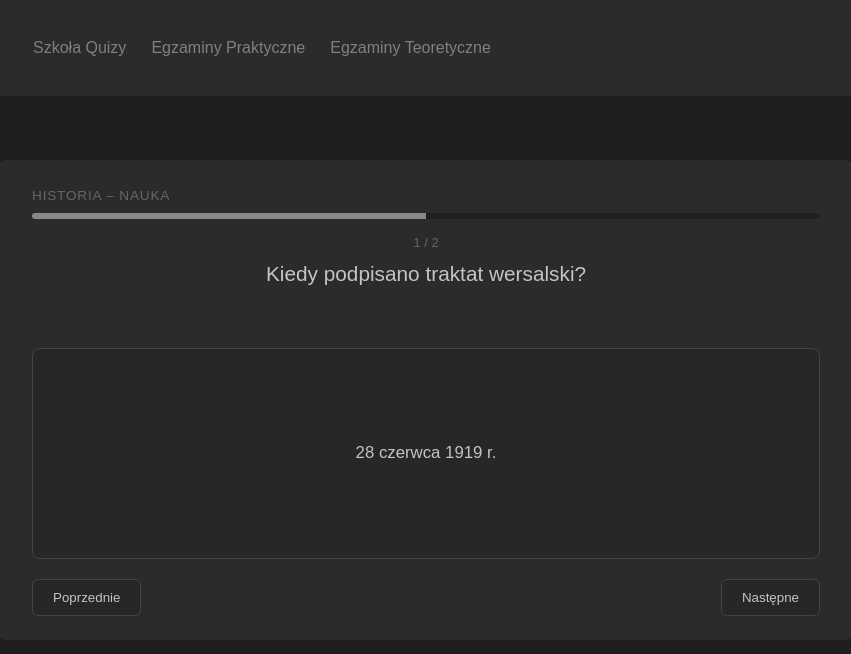
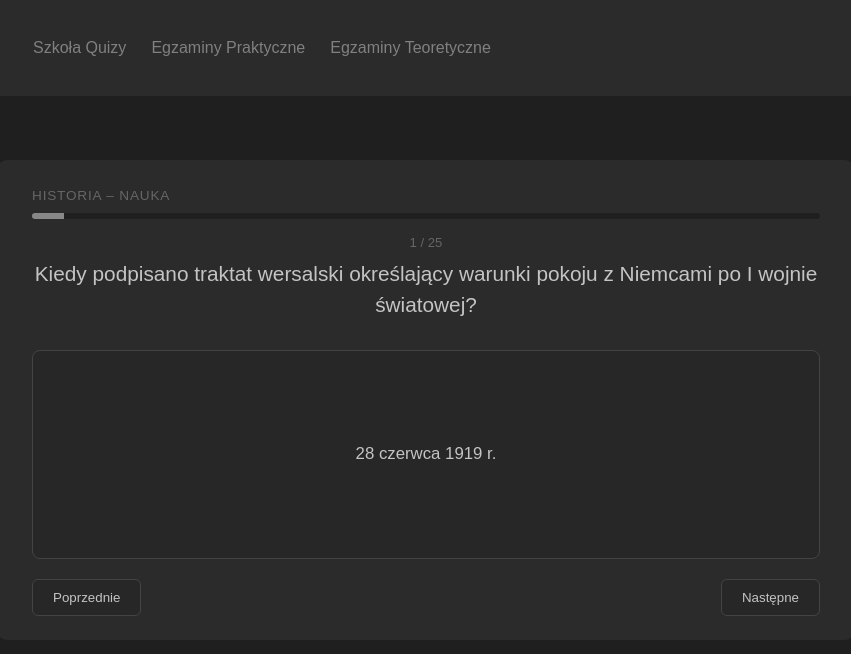
Before and after one commit to blender18/testy-szkolne, a plain HTML site: page 3e2s2405historiaNaukaTemat1:2.html in a window 1280 px wide. Shown: the whole page, without its empty margins (214-1065 px from the left). Drawn offline with Linux system fonts and the light colour scheme; a web font is replaced by a local one.

Commit message:
Update 3e2s2405historiaNaukaTemat1:2.html

```diff
--- a/3e2s2405historiaNaukaTemat1:2.html
+++ b/3e2s2405historiaNaukaTemat1:2.html
@@ -52,12 +52,104 @@
 <script>
 const Q = [
     {
-        q: "Kiedy podpisano traktat wersalski?",
+        q: "Kiedy podpisano traktat wersalski określający warunki pokoju z Niemcami po I wojnie światowej?",
         a: "28 czerwca 1919 r."
     },
     {
-        q: "Kiedy powstał ZSRS?",
-        a: "ZSRS utworzono oficjalnie w 1922 roku."
+        q: "Jakie tereny Niemcy utraciły na rzecz Polski na mocy traktatu wersalskiego?",
+        a: "Wielkopolskę i Pomorze Gdańskie"
+    },
+    {
+        q: "Z którym państwem zawarto w 1920 r. traktat w Trianon, na mocy którego państwo to straciło ok. 2/3 swojego przedwojennego terytorium?",
+        a: "Z Węgrami"
+    },
+    {
+        q: "Kto po I wojnie obalił sułtana, obronił część ziem tureckich przed Grekami i został pierwszym prezydentem Republiki Turcji, zyskując przydomek Atatürk?",
+        a: "Mustafa Kemal Pasza"
+    },
+    {
+        q: "Jakie wydarzenie z lat 1915–1917 w imperium osmańskim jest uznawane za pierwsze ludobójstwo XX wieku?",
+        a: "Rzeź Ormian"
+    },
+    {
+        q: "Jak nazywała się organizacja międzynarodowa powołana w Genewie po I wojnie światowej, mająca zapobiegać konfliktom i strzec pokoju?",
+        a: "Liga Narodów"
+    },
+    {
+        q: "Dlaczego wpływ Ligi Narodów na sytuację światową szybko okazał się znikomy?",
+        a: "Bo Stany Zjednoczone ostatecznie do niej nie przystąpiły"
+    },
+    {
+        q: "Czego dotyczył tzw. mały traktat wersalski narzucony nowym państwom (m.in. Polsce)?",
+        a: "Gwarancji poszanowania i ochrony praw mniejszości narodowych"
+    },
+    {
+        q: "W którym roku komuniści oficjalnie ogłosili utworzenie Związku Socjalistycznych Republik Sowieckich (ZSRS)?",
+        a: "1922 r."
+    },
+    {
+        q: "Jaką politykę gospodarczą wprowadził Lenin w 1921 r. (NEP), aby ratować zrujnowaną rosyjską gospodarkę?",
+        a: "Nową Politykę Ekonomiczną, dopuszczającą pewną wolność handlu i prywatne firmy"
+    },
+    {
+        q: "Czym była zapoczątkowana przez Stalina kolektywizacja rolnictwa?",
+        a: "Przymusowym łączeniem prywatnych gospodarstw chłopskich w wielkie państwowe kołchozy i sowchozy"
+    },
+    {
+        q: "Co było bezpośrednim skutkiem przymusowej kolektywizacji i rekwizycji zboża na Ukrainie w latach 1932-1933?",
+        a: "Sztucznie wywołany Wielki Głód, który pochłonął miliony ofiar"
+    },
+    {
+        q: "Jak nazywano system łagrów – sowieckich obozów pracy przymusowej i koncentracyjnych?",
+        a: "Gułag"
+    },
+    {
+        q: "Kto stał się niekwestionowanym przywódcą ZSRS po śmierci Lenina w 1924 roku, eliminując powoli swoich politycznych rywali?",
+        a: "Józef Stalin"
+    },
+    {
+        q: "Jak komuniści nazywali przyspieszoną i przymusową rozbudowę przemysłu ciężkiego opartą na planach pięcioletnich?",
+        a: "Industrializacja"
+    },
+    {
+        q: "Czym charakteryzował się wprowadzany w ZSRS 'kult jednostki'?",
+        a: "Oddawaniem boskiej czci Leninowi, a następnie Stalinowi jako genialnym ojcom narodu"
+    },
+    {
+        q: "Co stało się z Lwem Trockim, jednym z głównych twórców rewolucji i rywalem Stalina?",
+        a: "Został skazany na wygnanie, a w 1940 r. zamordowany przez sowieckiego agenta w Meksyku"
+    },
+    {
+        q: "Czym był powołany w Moskwie w 1919 r. Komintern (Międzynarodówka Komunistyczna)?",
+        a: "Organizacją koordynującą partie komunistyczne na świecie w celu wzniecenia globalnej rewolucji"
+    },
+    {
+        q: "Z jakim dawnym wrogiem Rosja Sowiecka podpisała w 1922 r. traktat w Rapallo, łamiąc izolację polityczną i rozpoczynając tajną współpracę militarną?",
+        a: "Z Niemcami (Republiką Weimarską)"
+    },
+    {
+        q: "W czasie tzw. stalinowskich czystek w latach 1937–1938, w ramach których 'operacji narodowościowej' rozstrzelano ponad 110 tys. ofiar podejrzanych m.in. o szpiegostwo?",
+        a: "W operacji polskiej NKWD"
+    },
+    {
+        q: "Jaki był cel idei 'Paneuropy' promowanej w okresie międzywojennym m.in. przez Richarda Coudenhove-Kalergi?",
+        a: "Utworzenie Stanów Zjednoczonych Europy i wspólnej waluty, by uniknąć wojen"
+    },
+    {
+        q: "Który niemiecki obszar w pobliżu granic z Francją i Belgią miał zostać, na mocy traktatu wersalskiego, zdemilitaryzowany?",
+        a: "Nadrenia"
+    },
+    {
+        q: "Które z wymienionych państw jako JEDYNE NIE powstało/odrodziło się z rozpadu wielkich imperiów zaraz po I wojnie światowej?",
+        a: "Hiszpania"
+    },
+    {
+        q: "Gdzie w 1936-1939 r. państwa totalitarne (ZSRS i III Rzesza) wspierały walczące ze sobą frakcje polityczne traktując ten konflikt jako 'poligon doświadczalny'?",
+        a: "W wojnie domowej w Hiszpanii"
+    },
+    {
+        q: "Która instytucja nadzorowała aparat terroru i egzekucje na domniemanych 'wrogach ludu' w ZSRS w czasach Wielkiej Czystki (pod wodzą m.in. N. Jeżowa)?",
+        a: "NKWD"
     }
 ];
 
```
